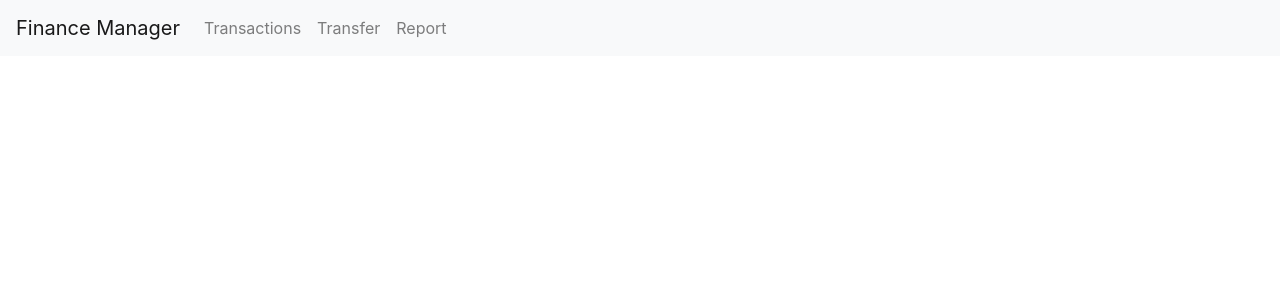
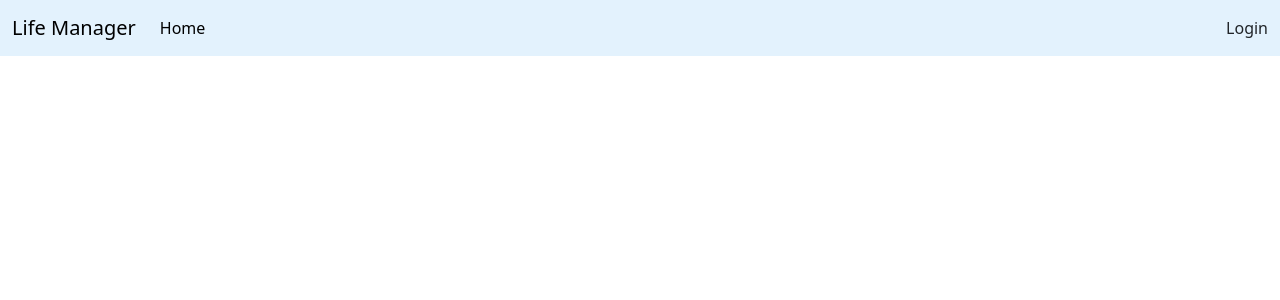
Before and after one commit to codesandeepcode/personal-app, a Django app: template templates/base.html in a window 1280 px wide. Shown: the top 300 px of the page. Run offline with Django 5.2, Linux system fonts and the light colour scheme; the template is opened without the code that fills it, so the values that code supplies are empty; parts of the project's set-up code (start-up, migrations or seed data) failed here and were passed over; some libraries are stand-ins or nearby versions.

Commit message:
added home page

```diff
--- a/core/settings.py
+++ b/core/settings.py
@@ -79,7 +79,7 @@ ROOT_URLCONF = 'core.urls'
 TEMPLATES = [
     {
         'BACKEND': 'django.template.backends.django.DjangoTemplates',
-        'DIRS': [],
+        'DIRS': ["templates"],
         'APP_DIRS': True,
         'OPTIONS': {
             'context_processors': [
--- a/core/urls.py
+++ b/core/urls.py
@@ -18,8 +18,10 @@ from django.contrib import admin
 from django.urls import path, include
 from rest_framework_simplejwt.views import TokenObtainPairView, TokenRefreshView, TokenVerifyView
 from drf_spectacular.views import SpectacularAPIView, SpectacularRedocView, SpectacularSwaggerView
+from .views import HomePageView
 
 urlpatterns = [
+    path("", HomePageView.as_view(), name="home"),
     path("areas/", include("apps.areas.urls")),
     path("api/token/", TokenObtainPairView.as_view(), name="token_obtain_pair"),
     path("api/token/refresh/", TokenRefreshView.as_view(), name="token_refresh"),
--- a/templates/base.html
+++ b/templates/base.html
@@ -3,25 +3,32 @@
 <head>
     <meta charset="UTF-8">
     <meta name="viewport" content="width=device-width, initial-scale=1.0">
-    <title>Finance Manager</title>
-    <link rel="stylesheet" href="https://stackpath.bootstrapcdn.com/bootstrap/4.5.2/css/bootstrap.min.css">
+    <title>Life Manager - Manage 8 Core Areas of Life</title>
+    <link href="https://cdn.jsdelivr.net/npm/bootstrap@5.3.7/dist/css/bootstrap.min.css" rel="stylesheet" integrity="sha384-LN+7fdVzj6u52u30Kp6M/trliBMCMKTyK833zpbD+pXdCLuTusPj697FH4R/5mcr" crossorigin="anonymous">
 </head>
 <body>
-    <nav class="navbar navbar-expand-lg navbar-light bg-light">
-        <a class="navbar-brand" href="#">Finance Manager</a>
-        <div class="collapse navbar-collapse">
-            <ul class="navbar-nav mr-auto">
-                <li class="nav-item"><a class="nav-link" href="{% url 'transaction_list' %}">Transactions</a></li>
-                <li class="nav-item"><a class="nav-link" href="{% url 'transfer_create' %}">Transfer</a></li>
-                <li class="nav-item"><a class="nav-link" href="{% url 'transaction_report' %}">Report</a></li>
-            </ul>
+    <nav class="navbar navbar-expand-lg" style="background-color: #e3f2fd;" data-bs-theme="light">
+        <div class="container-fluid">
+            <a class="navbar-brand" href="{% url 'home' %}">Life Manager</a>
+            <button class="navbar-toggler" type="button" data-bs-toggle="collapse" data-bs-target="#navbarText" aria-controls="navbarText" aria-expanded="false" aria-label="Toggle navigation">
+                <span class="navbar-toggler-icon"></span>
+            </button>
+            <div class="collapse navbar-collapse" id="navbarText">
+                <ul class="navbar-nav me-auto mb-2 mb-lg-0">
+                    <li class="nav-item">
+                        <a class="nav-link active" aria-current="page" href="#">Home</a>
+                    </li>
+                </ul>
+                <span class="nav-item">
+                    <a class="nav-link" aria-current="page" href="#">Login</a>
+                </span>
+            </div>
         </div>
     </nav>
     <div class="container mt-4">
         {% block content %}{% endblock %}
     </div>
-    <script src="https://code.jquery.com/jquery-3.5.1.slim.min.js"></script>
-    <script src="https://cdn.jsdelivr.net/npm/@popperjs/core@2.5.3/dist/umd/popper.min.js"></script>
-    <script src="https://stackpath.bootstrapcdn.com/bootstrap/4.5.2/js/bootstrap.min.js"></script>
+    <script src="https://cdn.jsdelivr.net/npm/@popperjs/core@2.11.8/dist/umd/popper.min.js" integrity="sha384-I7E8VVD/ismYTF4hNIPjVp/Zjvgyol6VFvRkX/vR+Vc4jQkC+hVqc2pM8ODewa9r" crossorigin="anonymous"></script>
+    <script src="https://cdn.jsdelivr.net/npm/bootstrap@5.3.7/dist/js/bootstrap.min.js" integrity="sha384-7qAoOXltbVP82dhxHAUje59V5r2YsVfBafyUDxEdApLPmcdhBPg1DKg1ERo0BZlK" crossorigin="anonymous"></script>
 </body>
 </html>
```
Also changed, not shown: core/views.py (added, +10 -0 lines), templates/index.html (added, +9 -0 lines).
